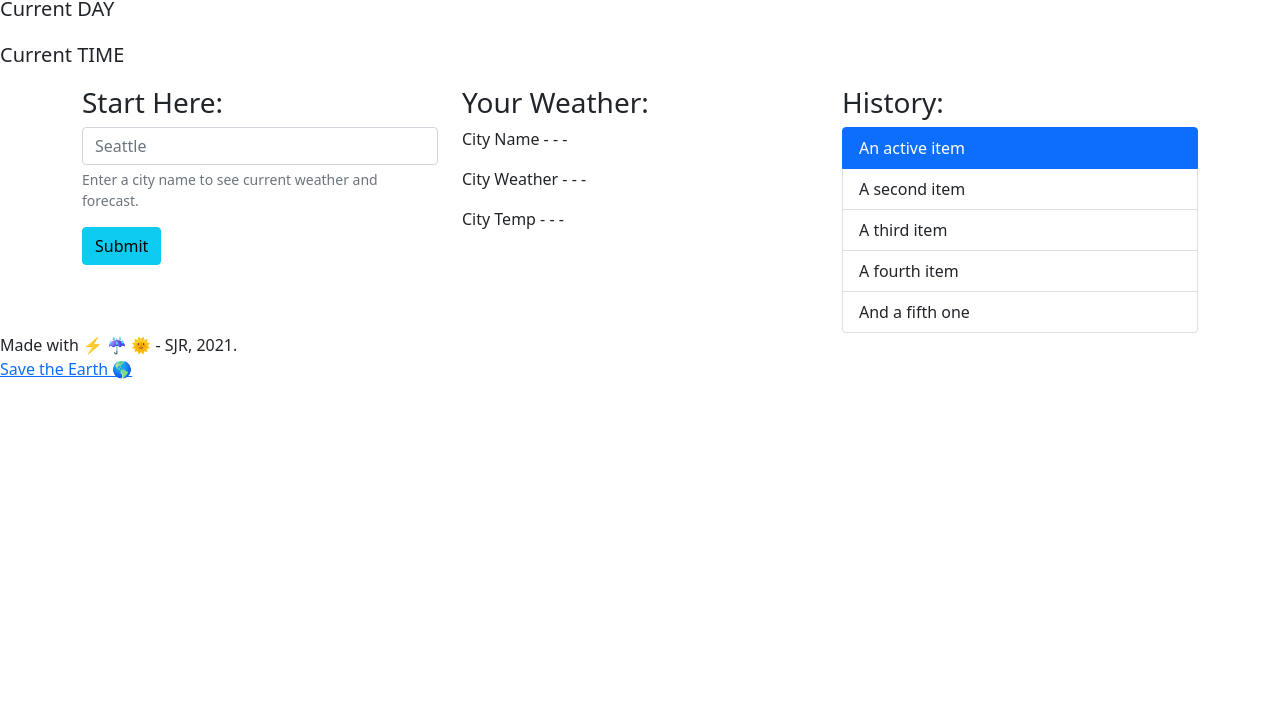
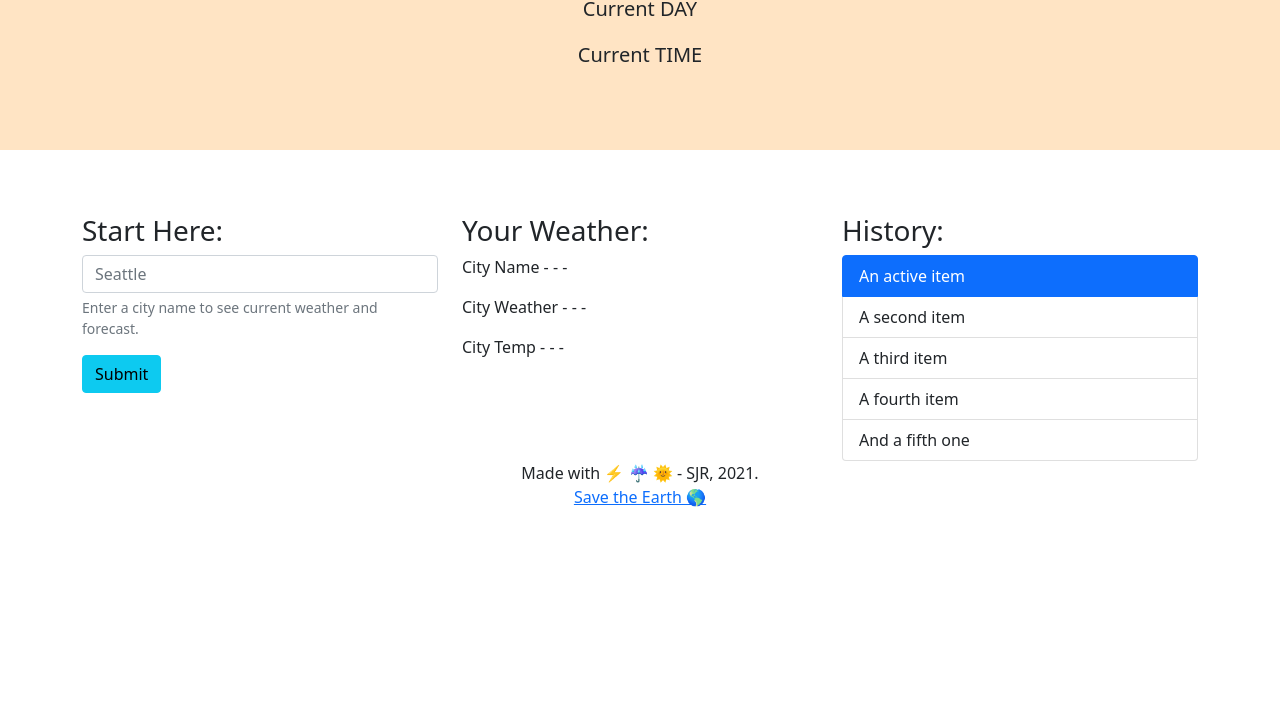
Before and after one commit to SJROHRXD/SJR-homework-week-6, a plain HTML site: page index.html in a window 1280 px wide. Shown: the part 91-800 px from the top of the page. Drawn offline with nearby package versions, Linux system fonts and the light colour scheme.

Commit message:
minor style changes to jumbotron etc

```diff
--- a/Assets/STYLES/styles.css
+++ b/Assets/STYLES/styles.css
@@ -1 +1,13 @@
 /* style initial */
+
+
+#foot {
+    text-align: center;
+}
+
+.jumbotron {
+    text-align: center;
+    background-color: bisque;
+    padding-bottom: 5%;
+    margin-bottom: 5%;
+}
```
